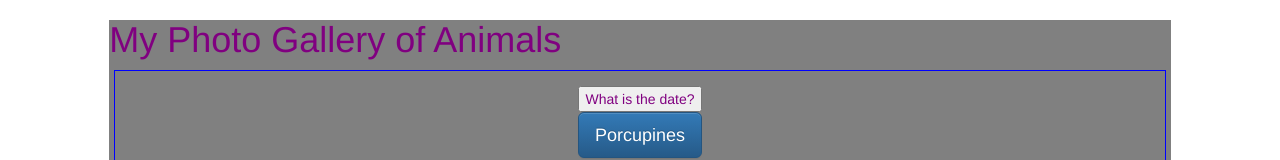
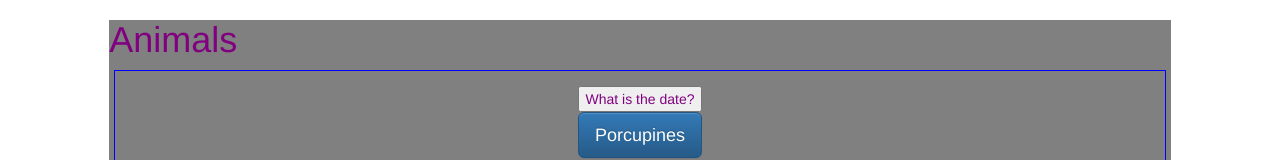
Before and after one commit to danaerobbins/danaerobbins, a plain HTML site: page index.html in a window 1280 px wide. Shown: the top 160 px of the page. Drawn offline with nearby package versions, Linux system fonts and the light colour scheme; grey boxes are pictures that could not be loaded.

Commit message:
A message about what I did

```diff
--- a/index.html
+++ b/index.html
@@ -25,7 +25,7 @@
         <link href='https://fonts.googleapis.com/css?family=Poiret+One' rel='stylesheet' type='text/css'>
        <div class="background">
         <section class="purple">
-           <h1>My Photo Gallery of Animals</h1>
+           <h1>Animals</h1>
             <div class="img">
             <p id="demo"></p>
             <button type="button" onclick="dateFunction()">What is the date?</button>
```
